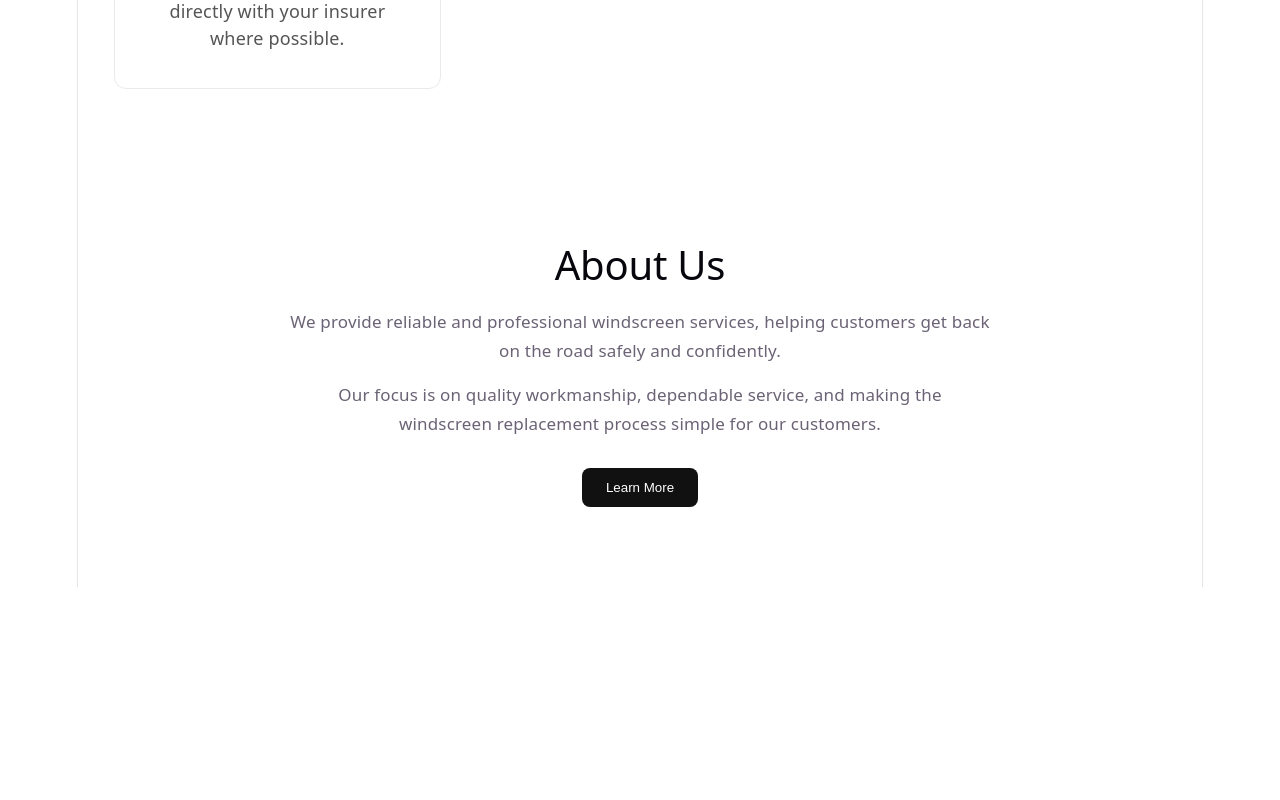
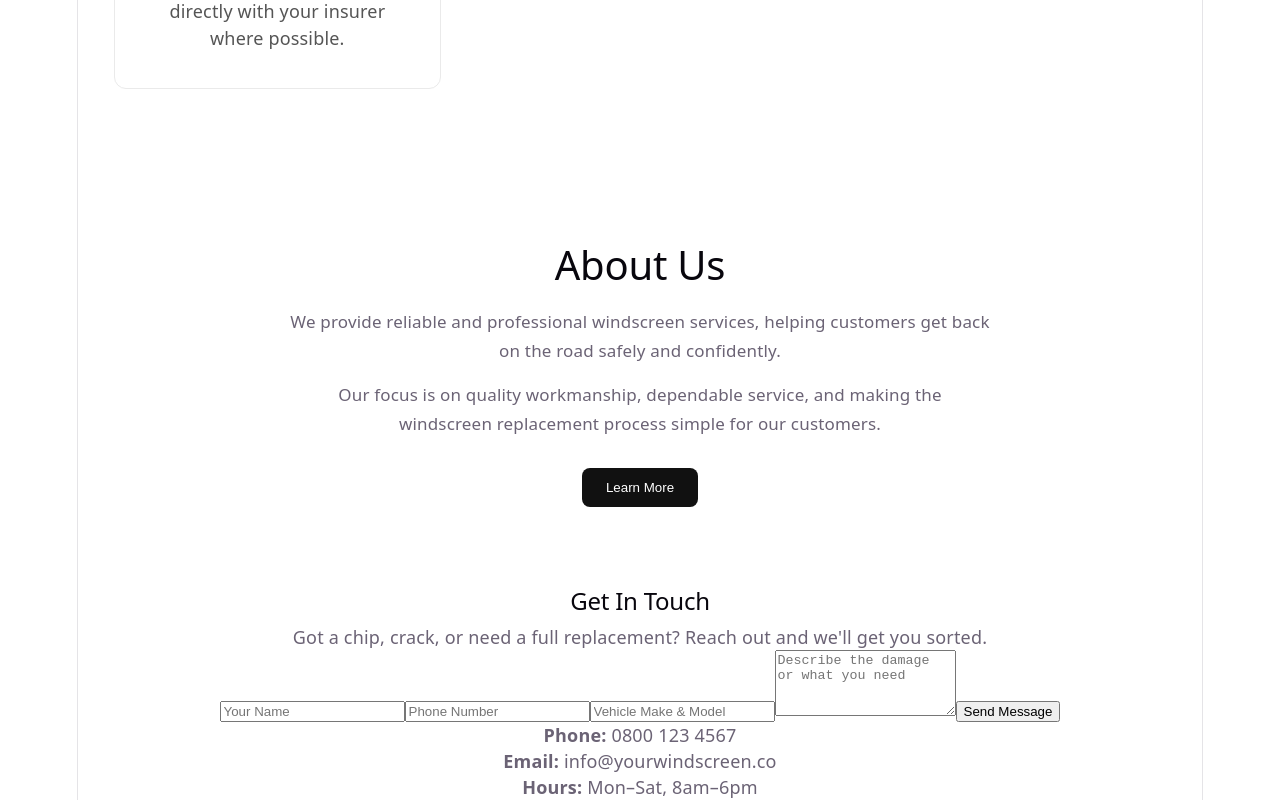
Before and after one commit to shirl3yyyy/windscreen-website, a React (Vite) app: page / in a window 1280 px wide. Shown: the part 967-1767 px from the top of the page. Before the commit the page ends 1554 px from the top, so only its background shows below. Built offline with nearby package versions, Linux system fonts and the light colour scheme.

Commit message:
some changes for the contact

```diff
--- a/src/components/Contact.tsx
+++ b/src/components/Contact.tsx
@@ -0,0 +1,26 @@
+import './Contact.css';
+
+export default function Contact() {
+  return (
+    <section className="contact" id="contact">
+      <div className="contact-content">
+        <h2>Get In Touch</h2>
+        <p>Got a chip, crack, or need a full replacement? Reach out and we'll get you sorted.</p>
+
+        <form className="contact-form">
+          <input type="text" name="name" placeholder="Your Name" required />
+          <input type="tel" name="phone" placeholder="Phone Number" required />
+          <input type="text" name="vehicle" placeholder="Vehicle Make & Model" />
+          <textarea name="message" placeholder="Describe the damage or what you need" rows={4}></textarea>
+          <button type="submit" className="contact-button">Send Message</button>
+        </form>
+
+        <div className="contact-details">
+          <p><strong>Phone:</strong> 0800 123 4567</p>
+          <p><strong>Email:</strong> info@yourwindscreen.co</p>
+          <p><strong>Hours:</strong> Mon–Sat, 8am–6pm</p>
+        </div>
+      </div>
+    </section>
+  );
+}
--- a/src/pages/Home.tsx
+++ b/src/pages/Home.tsx
@@ -2,6 +2,7 @@ import Navbar from "../components/Navbar";
 import Hero from "../components/Hero";
 import About from "../components/About";
 import Services from "../components/Services";
+import Contact from "../components/Contact";
 
 function Home() {
     return (
@@ -10,6 +11,7 @@ function Home() {
             <Hero />
             <Services />
             <About />
+            <Contact />
         </>
     );
 }
```
